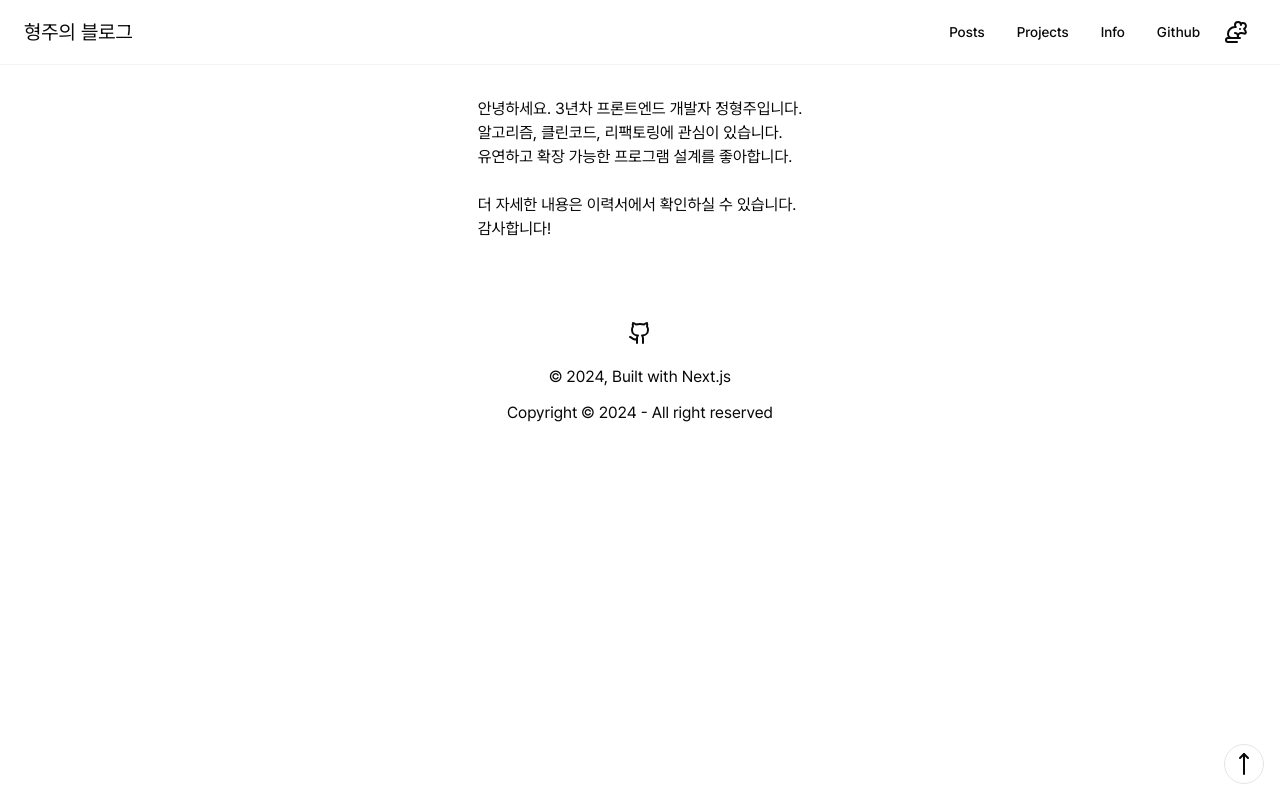
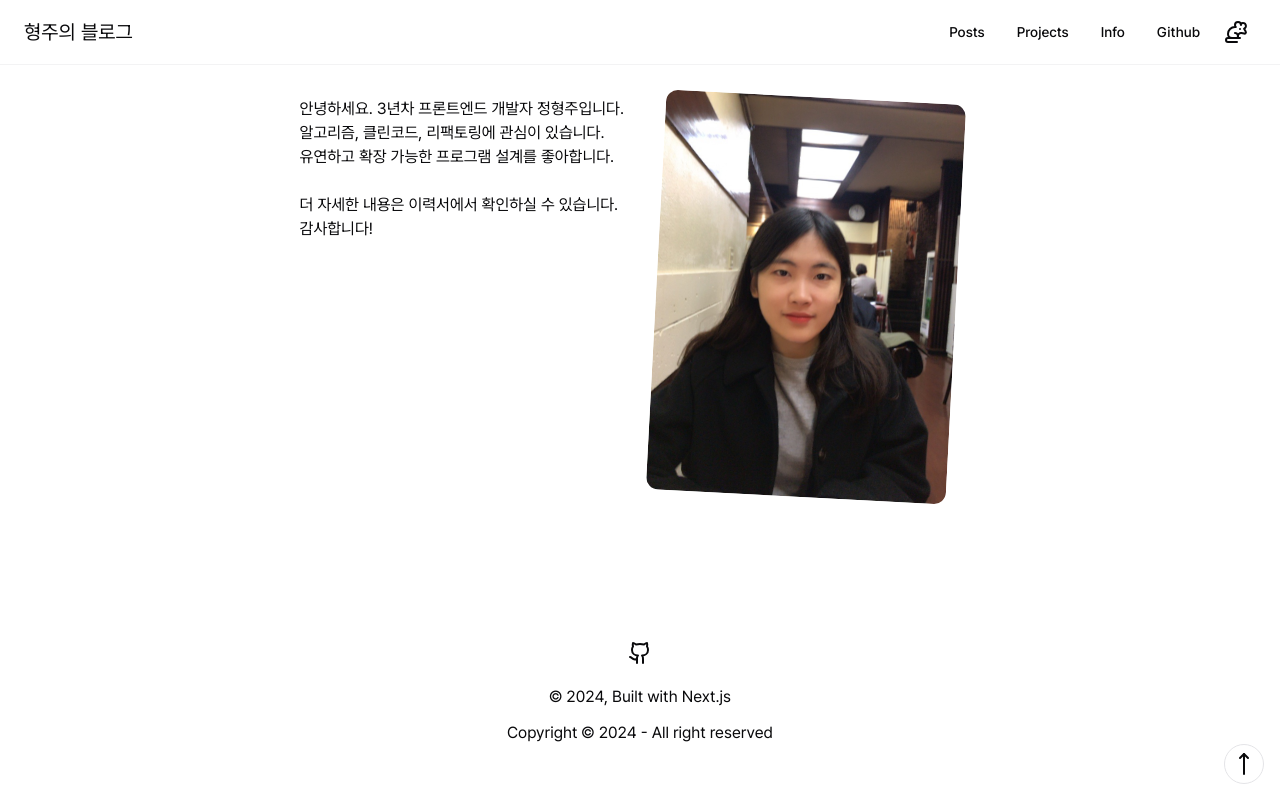
Before and after one commit to nokiahub/nokiahub.name, a Next.js app: page /about in a window 1280 px wide. Built offline with nearby package versions, Linux system fonts and the light colour scheme.

Commit message:
added about image

```diff
--- a/app/about/page.tsx
+++ b/app/about/page.tsx
@@ -1,18 +1,17 @@
 import { Metadata } from "next";
+import { cn } from "@/lib/utils";
+import Image from "next/image";
 
 export const metadata: Metadata = {
   title: "I'm Hyungju.",
 };
 
 export default function Page() {
-  const startDay = new Date("2021-07");
-  const today = new Date();
-  const diff = today.getTime() - startDay.getTime();
-  const diffYear = Math.floor(diff / (1000 * 60 * 60 * 24 * 365));
   return (
-    <>
+    <div className={cn("grid grid-cols-1  gap-8 sm:grid-cols-2")}>
+      <div className={cn("row-span-3")}>
         <p>
-        안녕하세요. {diffYear}년차 프론트엔드 개발자 정형주입니다.
+          안녕하세요. 3년차 프론트엔드 개발자 정형주입니다.
           <br />
           알고리즘, 클린코드, 리팩토링에 관심이 있습니다.
           <br />
@@ -20,6 +19,7 @@ export default function Page() {
           <br />
         </p>
 
+        <div className={cn("row-span-2")}>
           <p>
             <br />더 자세한 내용은{" "}
             <a
@@ -33,6 +33,19 @@ export default function Page() {
             <br />
             감사합니다!
           </p>
-    </>
+        </div>
+      </div>
+      <div>
+        <div className={cn("row-span-5")}>
+          <Image
+            className={"rotate-3 rounded-xl"}
+            src={"/images/me.jpeg"}
+            alt={"profile picture"}
+            width={300}
+            height={400}
+          />
+        </div>
+      </div>
+    </div>
   );
 }
```
Also changed, not shown: public/images/me.jpeg (added). Lines whose indentation alone changed are shown as unchanged.
